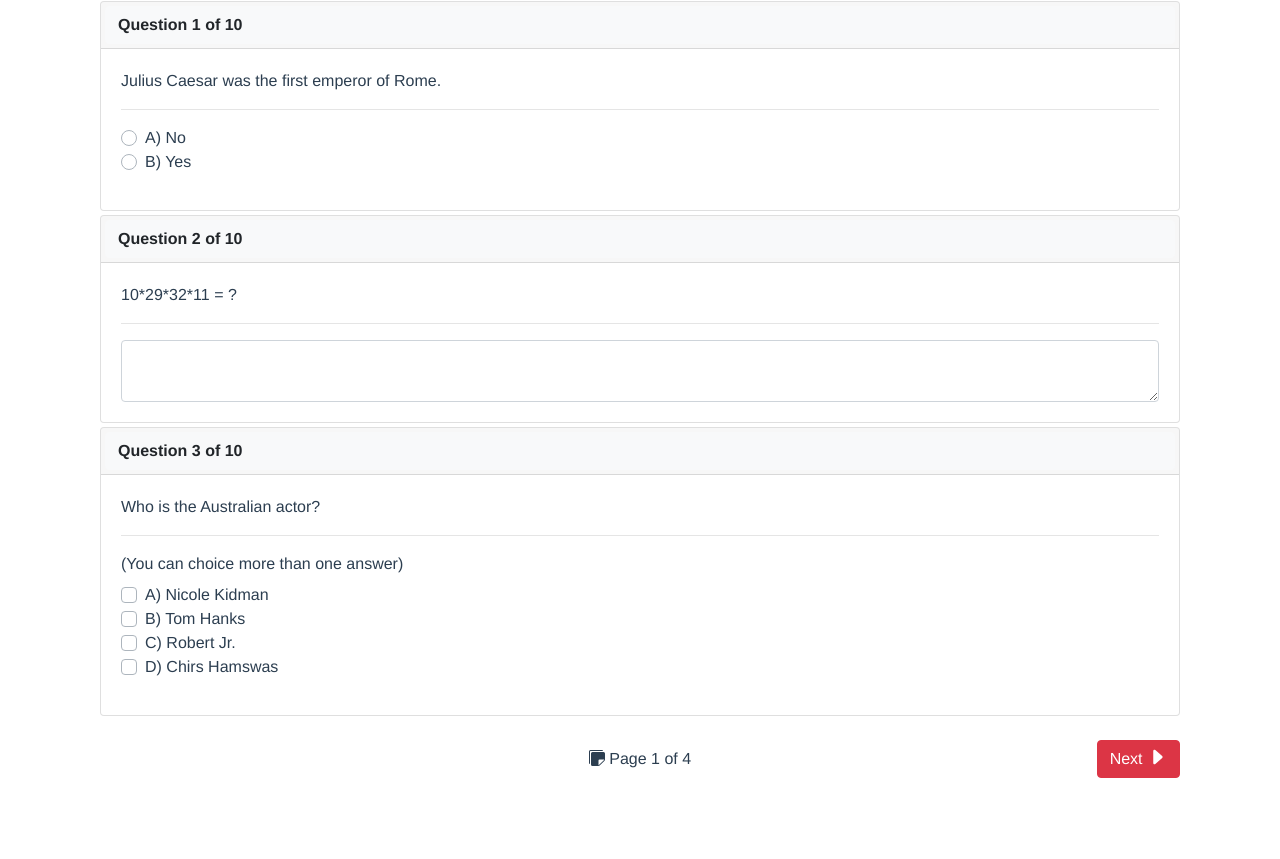
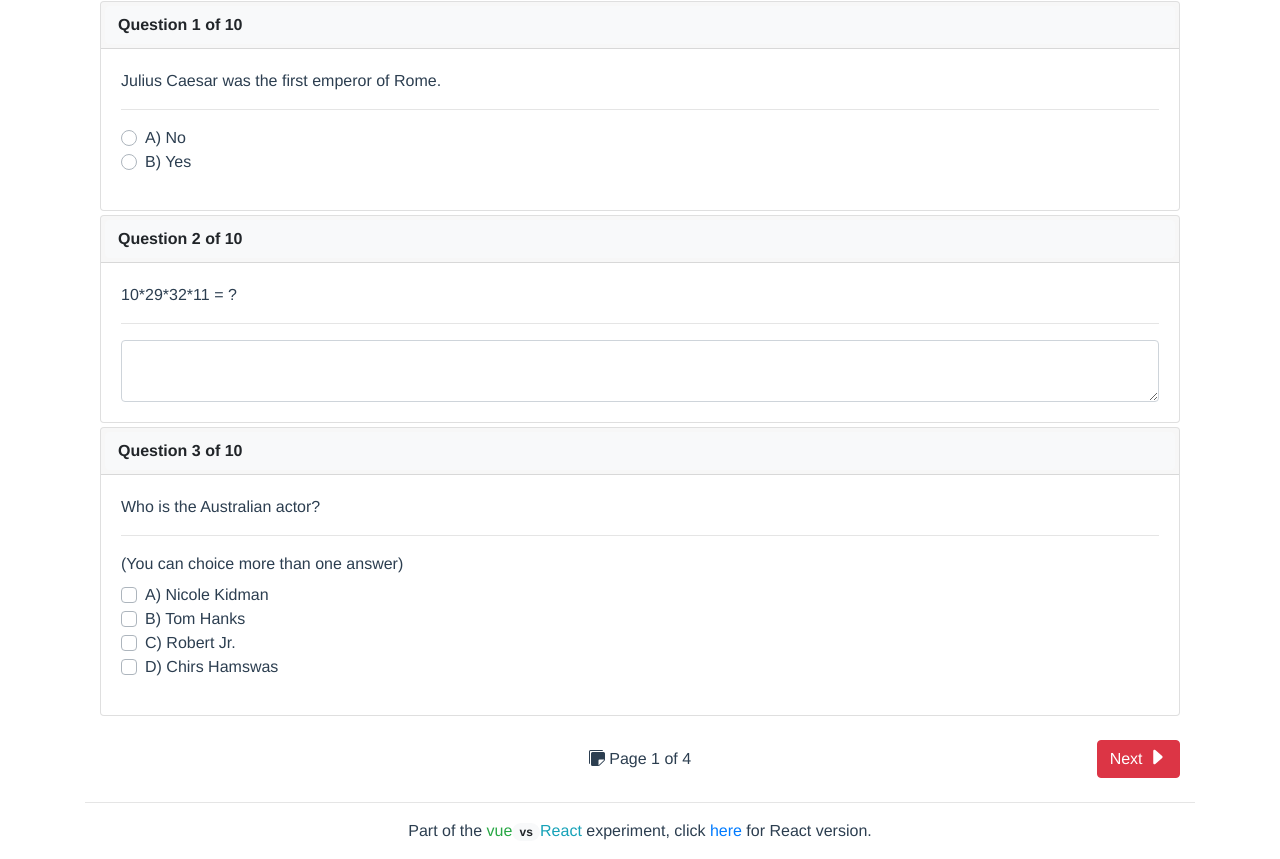
Before and after one commit to jingbojin/Vue-TS-Bootstrap, a Vue app: page / in a window 1280 px wide. Shown: the part 293-1152 px from the top of the page. Before the commit the page ends 1095 px from the top, so only its background shows below. Built offline with nearby package versions, Linux system fonts and the light colour scheme.

Commit message:
feat(ui): add cross project link

```diff
--- a/src/App.vue
+++ b/src/App.vue
@@ -10,8 +10,22 @@
     </div>
     <hr/>
     <router-view/>
+    <hr/>
+    <Footer/>
   </div>
 </template>
+
+<script lang="ts">
+import { Component, Vue } from 'vue-property-decorator';
+import Footer from '@/views/components/Footer.vue';
+
+@Component({
+  components: {
+    Footer,
+  }
+})
+export default class App extends Vue {}
+</script>
 
 <style>
 #app {
--- /dev/null
+++ b/src/views/components/Footer.vue
@@ -0,0 +1,22 @@
+<template>
+  <p class="align-middle text-center font-weight-lighter">
+    Part of the <span class="text-success">vue</span>
+    <b-badge pill variant="light">vs</b-badge>
+    <span class="text-info">React</span> experiment, click
+      <a
+          href="http://react.jingbojin.com"
+          target="_blank"
+          rel="noopener noreferrer"
+      >
+        here
+      </a>
+      for React version.
+  </p>
+</template>
+
+<script lang="ts">
+import { Component, Vue } from 'vue-property-decorator';
+
+@Component
+export default class Footer extends Vue {}
+</script>
```
